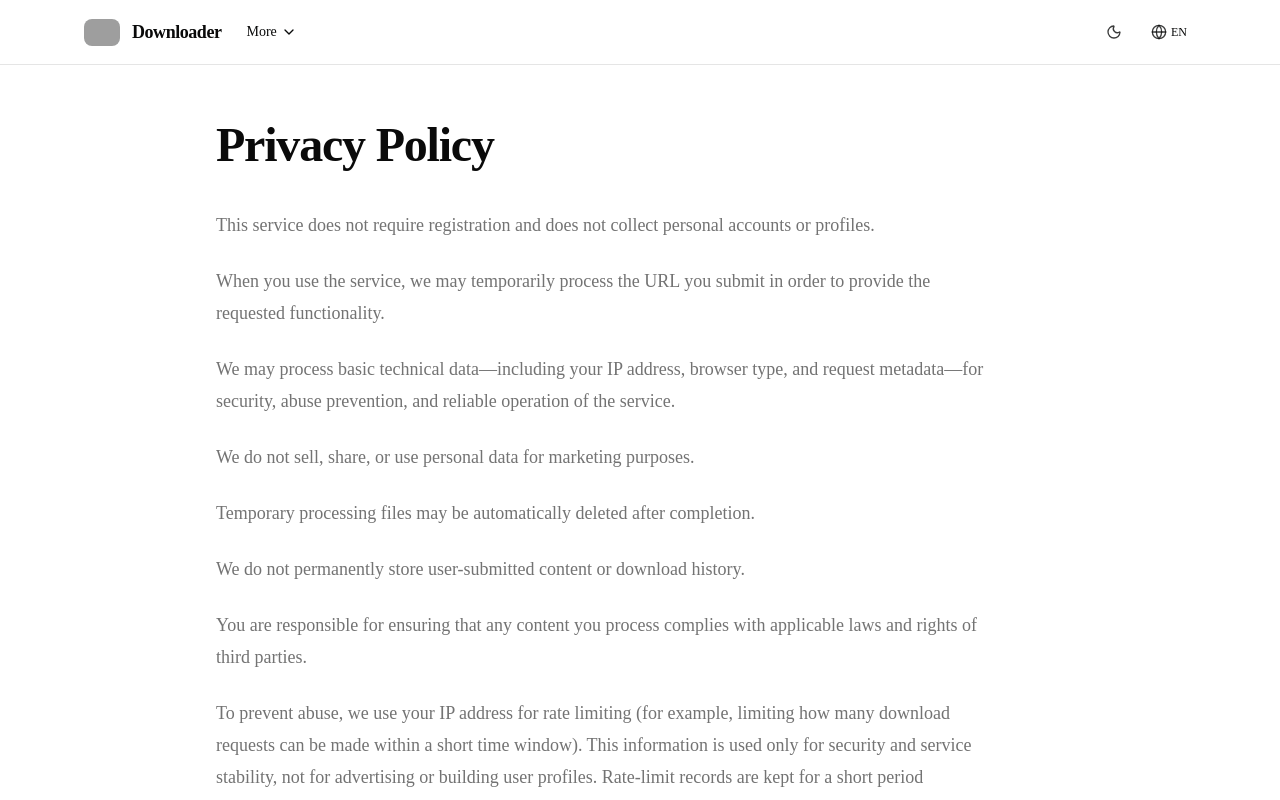
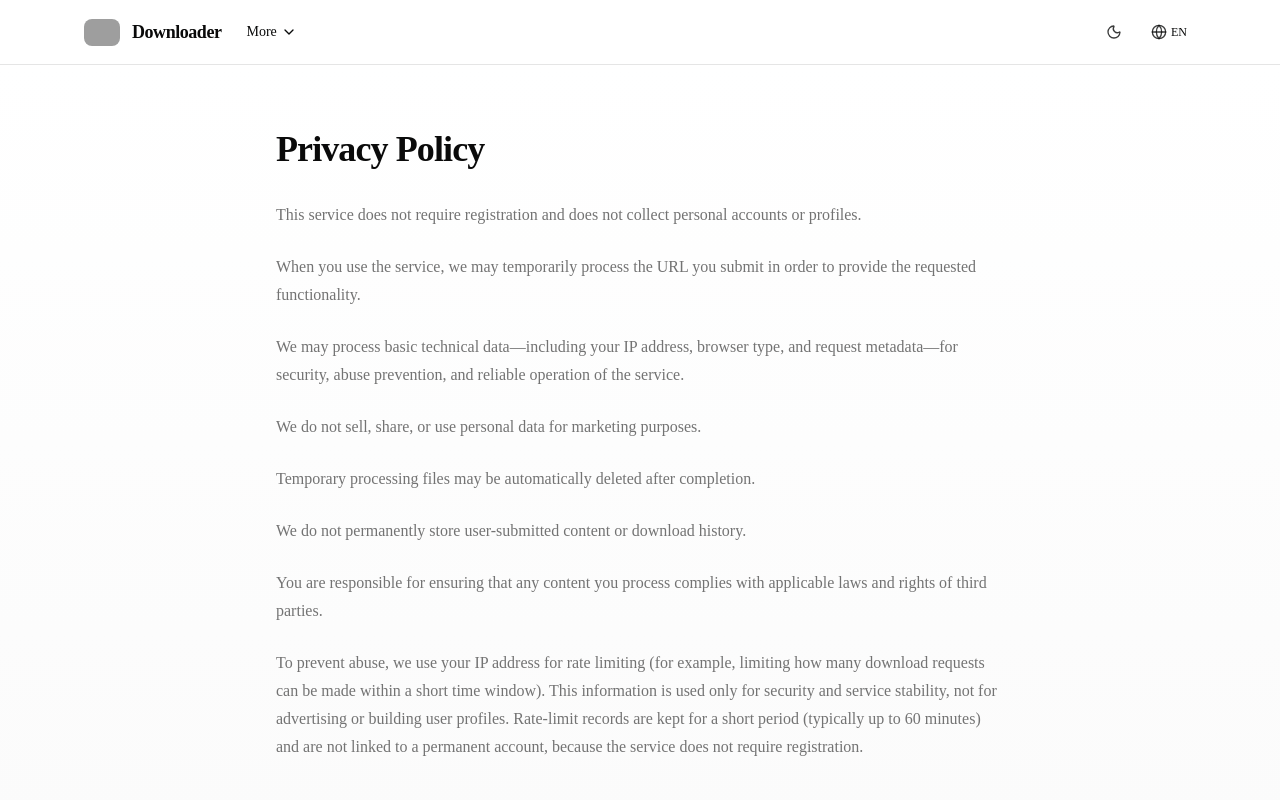
Before and after one commit to DavidPepanyan/Downloader, a Next.js app: page /en/privacy in a window 1280 px wide. Shown: the top 800 px of the page. Built offline with nearby package versions, Linux system fonts and the light colour scheme; no server answers; grey boxes are pictures that could not be loaded.

Commit message:
Refactor legal pages to improve layout and styling consistency. Update DMCA, Privacy Policy, and Terms pages with a new gradient background, adjusted typography, and a unified paragraph class for better readability.

```diff
--- a/app/[locale]/dmca/page.tsx
+++ b/app/[locale]/dmca/page.tsx
@@ -1,15 +1,22 @@
 import { getTranslations } from "next-intl/server";
+
+const paragraphClass =
+  "text-[15px] leading-7 text-muted-foreground sm:text-base sm:leading-[1.75]";
 
 export default async function DmcaPage() {
   const t = await getTranslations("legal.dmca");
 
   return (
-    <main className="mx-auto w-full max-w-4xl px-6 py-14">
-      <h1 className="text-4xl font-bold tracking-tight sm:text-5xl">{t("title")}</h1>
-      <p className="mt-10 max-w-3xl text-base leading-8 text-muted-foreground sm:text-lg">{t("p1")}</p>
-      <p className="mt-6 max-w-3xl text-base leading-8 text-muted-foreground sm:text-lg">{t("p2")}</p>
-      <p className="mt-6 max-w-3xl text-base leading-8 text-muted-foreground sm:text-lg">{t("p3")}</p>
-      <p className="mt-6 max-w-3xl text-base leading-8 text-muted-foreground sm:text-lg">{t("p4")}</p>
+    <main className="bg-gradient-to-b from-background to-muted/40">
+      <div className="mx-auto w-full max-w-3xl px-5 py-12 sm:py-16">
+        <h1 className="text-3xl font-bold tracking-tight text-foreground sm:text-4xl">{t("title")}</h1>
+        <article className="mt-8 space-y-6">
+          <p className={paragraphClass}>{t("p1")}</p>
+          <p className={paragraphClass}>{t("p2")}</p>
+          <p className={paragraphClass}>{t("p3")}</p>
+          <p className={paragraphClass}>{t("p4")}</p>
+        </article>
+      </div>
     </main>
   );
 }
--- a/app/[locale]/privacy/page.tsx
+++ b/app/[locale]/privacy/page.tsx
@@ -1,19 +1,26 @@
 import { getTranslations } from "next-intl/server";
+
+const paragraphClass =
+  "text-[15px] leading-7 text-muted-foreground sm:text-base sm:leading-[1.75]";
 
 export default async function PrivacyPolicyPage() {
   const t = await getTranslations("legal.privacy");
 
   return (
-    <main className="mx-auto w-full max-w-4xl px-6 py-14">
-      <h1 className="text-4xl font-bold tracking-tight sm:text-5xl">{t("title")}</h1>
-      <p className="mt-10 max-w-3xl text-base leading-8 text-muted-foreground sm:text-lg">{t("p1")}</p>
-      <p className="mt-6 max-w-3xl text-base leading-8 text-muted-foreground sm:text-lg">{t("p2")}</p>
-      <p className="mt-6 max-w-3xl text-base leading-8 text-muted-foreground sm:text-lg">{t("p3")}</p>
-      <p className="mt-6 max-w-3xl text-base leading-8 text-muted-foreground sm:text-lg">{t("p4")}</p>
-      <p className="mt-6 max-w-3xl text-base leading-8 text-muted-foreground sm:text-lg">{t("p5")}</p>
-      <p className="mt-6 max-w-3xl text-base leading-8 text-muted-foreground sm:text-lg">{t("p6")}</p>
-      <p className="mt-6 max-w-3xl text-base leading-8 text-muted-foreground sm:text-lg">{t("p7")}</p>
-      <p className="mt-6 max-w-3xl text-base leading-8 text-muted-foreground sm:text-lg">{t("p8")}</p>
+    <main className="bg-gradient-to-b from-background to-muted/40">
+      <div className="mx-auto w-full max-w-3xl px-5 py-12 sm:py-16">
+        <h1 className="text-3xl font-bold tracking-tight text-foreground sm:text-4xl">{t("title")}</h1>
+        <article className="mt-8 space-y-6">
+          <p className={paragraphClass}>{t("p1")}</p>
+          <p className={paragraphClass}>{t("p2")}</p>
+          <p className={paragraphClass}>{t("p3")}</p>
+          <p className={paragraphClass}>{t("p4")}</p>
+          <p className={paragraphClass}>{t("p5")}</p>
+          <p className={paragraphClass}>{t("p6")}</p>
+          <p className={paragraphClass}>{t("p7")}</p>
+          <p className={paragraphClass}>{t("p8")}</p>
+        </article>
+      </div>
     </main>
   );
 }
--- a/app/[locale]/terms/page.tsx
+++ b/app/[locale]/terms/page.tsx
@@ -1,18 +1,25 @@
 import { getTranslations } from "next-intl/server";
+
+const paragraphClass =
+  "text-[15px] leading-7 text-muted-foreground sm:text-base sm:leading-[1.75]";
 
 export default async function TermsPage() {
   const t = await getTranslations("legal.terms");
 
   return (
-    <main className="mx-auto w-full max-w-4xl px-6 py-14">
-      <h1 className="text-4xl font-bold tracking-tight sm:text-5xl">{t("title")}</h1>
-      <p className="mt-10 max-w-3xl text-base leading-8 text-muted-foreground sm:text-lg">{t("p1")}</p>
-      <p className="mt-6 max-w-3xl text-base leading-8 text-muted-foreground sm:text-lg">{t("p2")}</p>
-      <p className="mt-6 max-w-3xl text-base leading-8 text-muted-foreground sm:text-lg">{t("p3")}</p>
-      <p className="mt-6 max-w-3xl text-base leading-8 text-muted-foreground sm:text-lg">{t("p4")}</p>
-      <p className="mt-6 max-w-3xl text-base leading-8 text-muted-foreground sm:text-lg">{t("p5")}</p>
-      <p className="mt-6 max-w-3xl text-base leading-8 text-muted-foreground sm:text-lg">{t("p6")}</p>
-      <p className="mt-6 max-w-3xl text-base leading-8 text-muted-foreground sm:text-lg">{t("p7")}</p>
+    <main className="bg-gradient-to-b from-background to-muted/40">
+      <div className="mx-auto w-full max-w-3xl px-5 py-12 sm:py-16">
+        <h1 className="text-3xl font-bold tracking-tight text-foreground sm:text-4xl">{t("title")}</h1>
+        <article className="mt-8 space-y-6">
+          <p className={paragraphClass}>{t("p1")}</p>
+          <p className={paragraphClass}>{t("p2")}</p>
+          <p className={paragraphClass}>{t("p3")}</p>
+          <p className={paragraphClass}>{t("p4")}</p>
+          <p className={paragraphClass}>{t("p5")}</p>
+          <p className={paragraphClass}>{t("p6")}</p>
+          <p className={paragraphClass}>{t("p7")}</p>
+        </article>
+      </div>
     </main>
   );
 }
```
